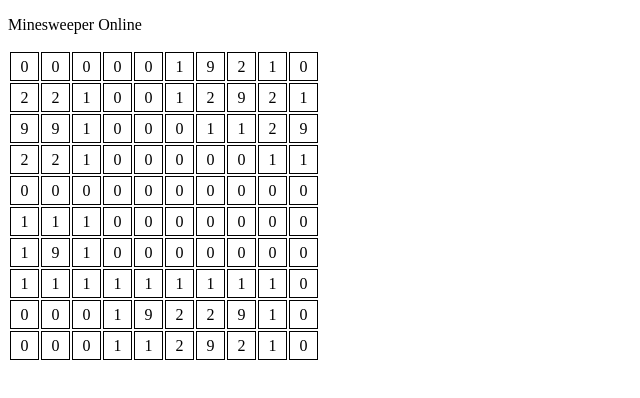
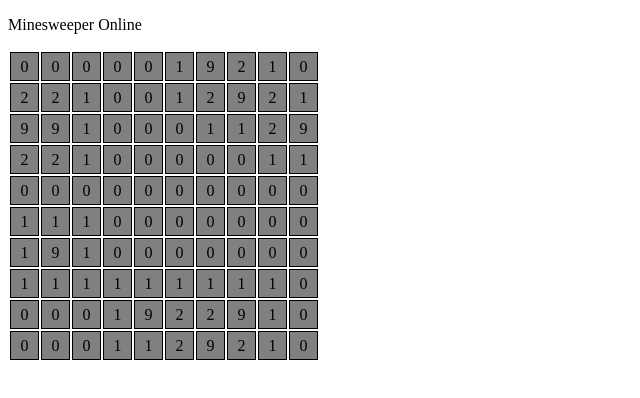
Before and after one commit to camposgaston/minesweeper, an Angular app: page /game-board in a window 1280 px wide. Shown: the top 398 px of the page, without its empty margins (0-640 px from the left). Built offline with nearby package versions, Linux system fonts and the light colour scheme.

Commit message:
getting all clases for each square from getClasses function

```diff
--- a/src/app/components/minesweeper/minesweeper.component.html
+++ b/src/app/components/minesweeper/minesweeper.component.html
@@ -1,7 +1,7 @@
 <table>
     <tbody>
         <tr *ngFor="let row of field; index as i;">
-            <td *ngFor="let square of field[i]">{{ square.value }}</td>
+            <td [ngClass]="getClasses(square.value,square.status)" *ngFor="let square of field[i]">{{ square.value }}</td>
         </tr>
     </tbody>
 </table>
```
